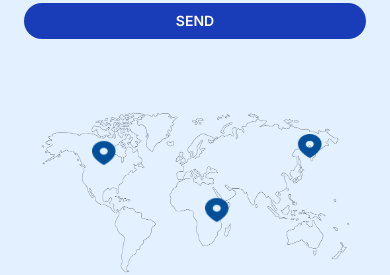
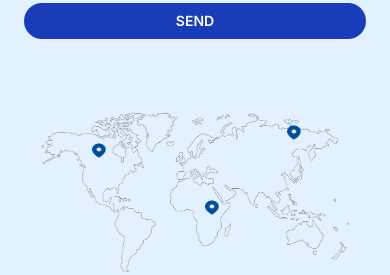
Before and after one commit to Mdsakib999/Trns-4-intern-practice, a React (Vite) app: page /about in a window 390 px wide. Shown: the part 1920-2195 px from the top of the page. Built offline with nearby package versions, Linux system fonts and the light colour scheme.

Commit message:
completely fixed

```diff
--- a/src/components/ContactPageComponents/Location.jsx
+++ b/src/components/ContactPageComponents/Location.jsx
@@ -27,8 +27,8 @@ export const Location = () => {
 		},
 		{
 			id: 3,
-			top: "27%",
-			left: "80%",
+			top: "22%",
+			left: "77%",
 		},
 	];
 
@@ -105,7 +105,11 @@ export const Location = () => {
 								transform: "translate(-50%, -100%)",
 							}}
 						>
-							<img src={locationIcon} alt="Location Pin" className="w-6 h-6" />
+							<img
+								src={locationIcon}
+								alt="Location Pin"
+								className="w-3.5 h-3.5 md:w-6 md:h-6"
+							/>
 						</div>
 					))}
 				</div>
--- a/src/components/HomePageComponents/About.jsx
+++ b/src/components/HomePageComponents/About.jsx
@@ -26,16 +26,14 @@ const About = () => {
 			<div className="w-full md:w-1/2 mt-10 md:mt-0 relative flex justify-center">
 				{/* Background Gradient (shorter) */}
 				<div
-					className="absolute top-0 w-full h-[350px] z-0"
+					className="absolute top-0 w-full h-[250px] sm:h-[300px] lg:h-[400px] z-0"
 					style={{
 						backgroundImage:
 							"linear-gradient(to right, transparent 20%, #bfdbfe 100%)",
 					}}
 				/>
-
-				{/* Image (not cropped) */}
 				<img
-					className="relative z-0 w-full max-h-[550px] object-contain"
+					className="relative z-10 w-full max-w-[300px] sm:max-w-[400px] lg:max-w-none object-contain lg:h-[500px] xl:h-[600px]  -mb-10 lg:-mb-24"
 					src={cargo}
 					alt="Cargo illustration"
 				/>
--- a/src/components/HomePageComponents/Services.jsx
+++ b/src/components/HomePageComponents/Services.jsx
@@ -20,7 +20,7 @@ const serviceMenu = [
 
 const Services = () => {
 	return (
-		<div className="my-4 md:mt-10 md:mb-20 px-4 sm:px-8">
+		<div className="md:mb-20 px-4 sm:px-8 mt-16">
 			<h1 className="text-3xl sm:text-5xl font-semibold pl-2 sm:pl-10">
 				Shipping and Logistic <span className="text-primary">Services</span>
 			</h1>
--- a/src/components/ServicePageComponents/Contact.jsx
+++ b/src/components/ServicePageComponents/Contact.jsx
@@ -15,8 +15,8 @@ export const Contact = () => {
 		},
 		{
 			id: 3,
-			top: "27%",
-			left: "80%",
+			top: "22%",
+			left: "77%",
 		},
 	];
 
@@ -82,7 +82,11 @@ export const Contact = () => {
 								transform: "translate(-50%, -100%)",
 							}}
 						>
-							<img src={locationIcon} alt="Location Pin" className="w-6 h-6" />
+							<img
+								src={locationIcon}
+								alt="Location Pin"
+								className="w-3.5 h-3.5 md:w-6 md:h-6"
+							/>
 						</div>
 					))}
 				</div>
```
